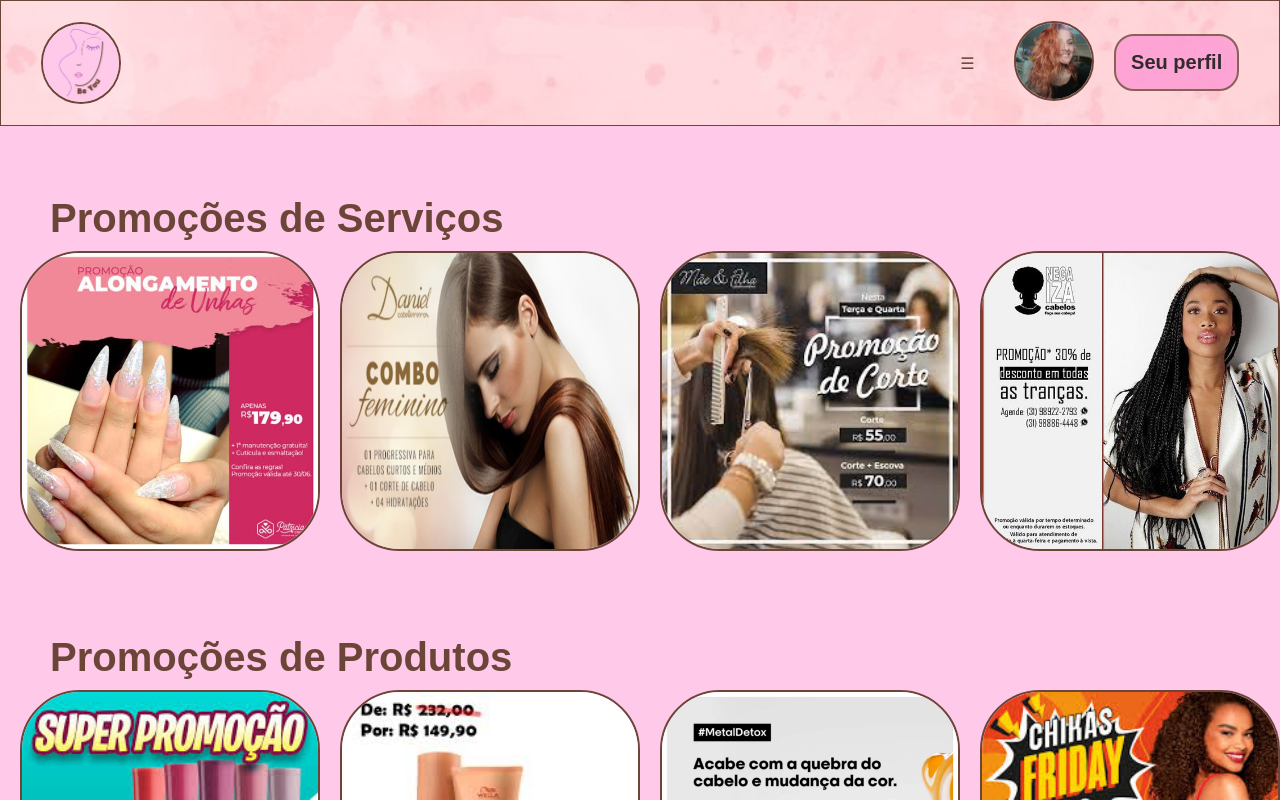
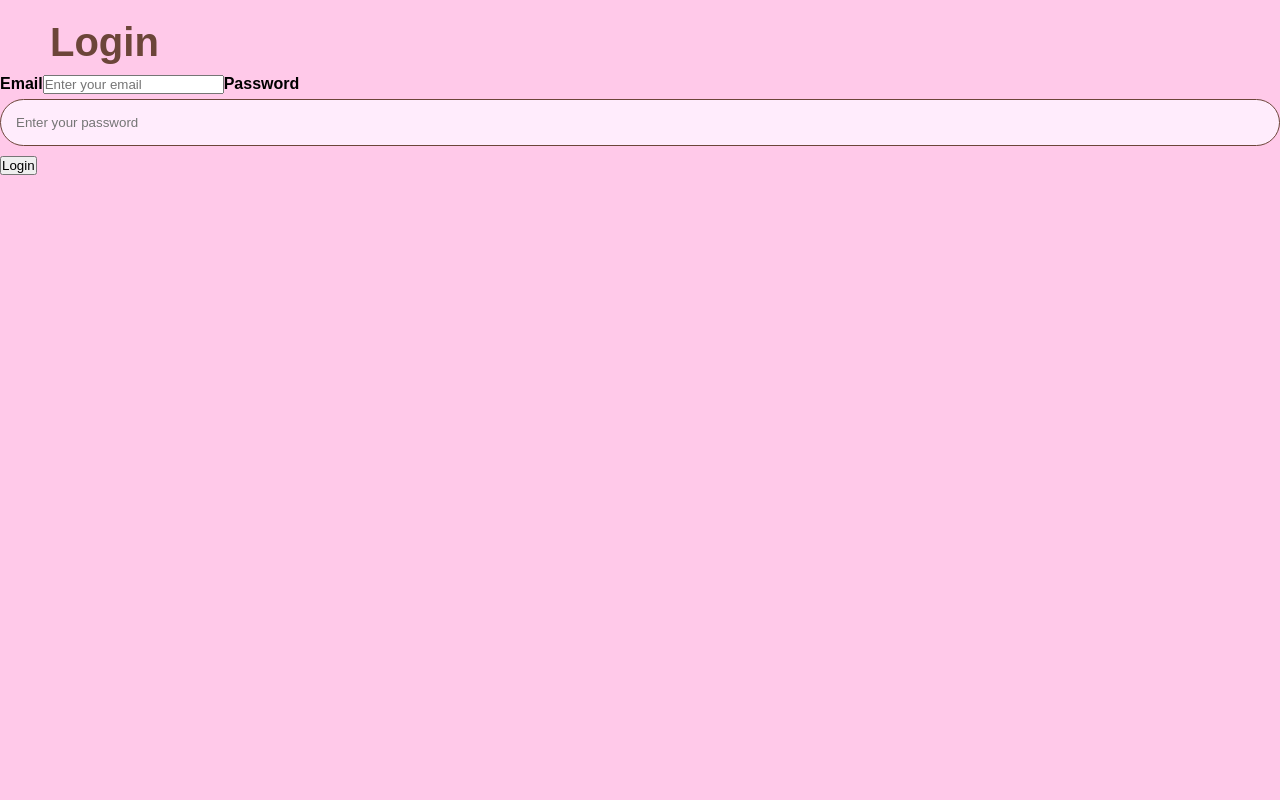
Before and after one commit to JohnnyCleto/BeYou_React, a React (Create React App) app: page / in a window 1280 px wide. Shown: the top 800 px of the page. Built offline with nearby package versions, Linux system fonts and the light colour scheme.

Commit message:
Update App.js

```diff
--- a/src/App.js
+++ b/src/App.js
@@ -1,7 +1,7 @@
 import React from 'react';
 import { BrowserRouter as Router, Routes, Route } from 'react-router-dom'; // Correct imports
+import LoginForm from './components/LoginForm';
 import Home from './components/Home';
-import LoginForm from './components/LoginForm';
 import RegisterForm from './components/RegisterForm';
 
 
@@ -11,8 +11,8 @@ function App() {
   return (
     <Router>
       <Routes>
-        <Route path="/" element={<Home />} />
-        <Route path="/login" element={<LoginForm />} />
+        <Route path="/" element={<LoginForm />} />
+        <Route path="/Home" element={<Home />} />
         <Route path="/register" element={<RegisterForm />} />
       </Routes>
     </Router>
```
